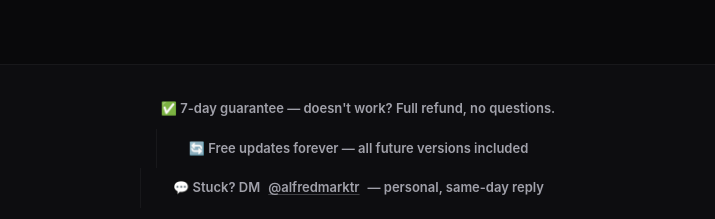
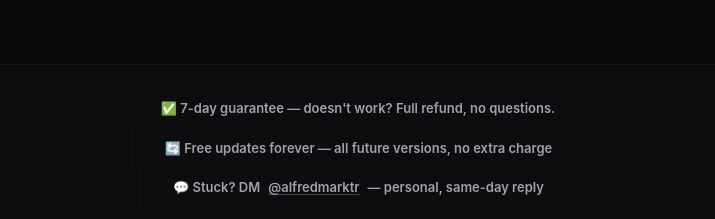
Before and after one commit to marcoiaq/agent-memory-kit, a Next.js app: page / in a window 1280 px wide. Shown: the part 887-1106 px from the top of the page, without its empty margins (282-997 px from the left). Built offline with nearby package versions, Linux system fonts and the light colour scheme.

Commit message:
ux: proof bar 'no extra charge' specificity + FAQ 'Still not sure?' eyebrow

```diff
--- a/app/page.tsx
+++ b/app/page.tsx
@@ -507,7 +507,7 @@ export default function Home() {
               ✅ 7-day guarantee — doesn&apos;t work? Full refund, no questions.
             </div>
             <div className="proof-stat">
-              🔄 Free updates forever — all future versions included
+              🔄 Free updates forever — all future versions, no extra charge
             </div>
             <div className="proof-stat">
               💬 Stuck? DM <a href="https://x.com/alfredmarktr" target="_blank" rel="noopener noreferrer" style={{color:'#a1a1aa', textDecoration:'underline', textDecorationColor:'rgba(161,161,170,0.35)', textUnderlineOffset:'2px'}}>@alfredmarktr</a> — personal, same-day reply
@@ -829,6 +829,7 @@ export default function Home() {
       {/* FAQ */}
       <div className="faq" id="faq">
         <div className="wrap">
+          <div style={{fontSize:'11px', fontWeight:700, letterSpacing:'0.1em', textTransform:'uppercase', color:'#71717a', marginBottom:'10px'}}>Still not sure?</div>
           <h2>14 questions — all answered.</h2>
           <FaqAccordion />
         </div>
```
